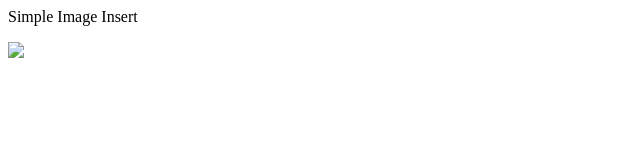
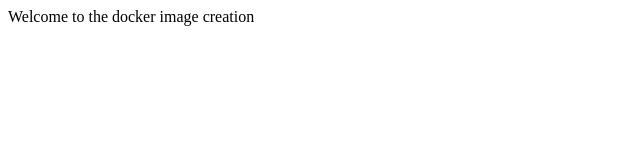
Before and after one commit to github11218/test, a plain HTML site: page index.html in a window 1280 px wide. Shown: the whole page, without its empty margins (0-640 px from the left). Drawn offline with Linux system fonts and the light colour scheme.

Commit message:
Update index.html

```diff
--- a/index.html
+++ b/index.html
@@ -1,12 +1,11 @@
 <html>
 
    <head>
-      <title>Using Image in Webpage</title>
+      <title>My First Webpage</title>
    </head>
 
    <body>
-      <p>Simple Image Insert</p>
-      <img src ="URL">
+      <p>Welcome to the docker image creation</p>
    </body>
 
 </html>
```
